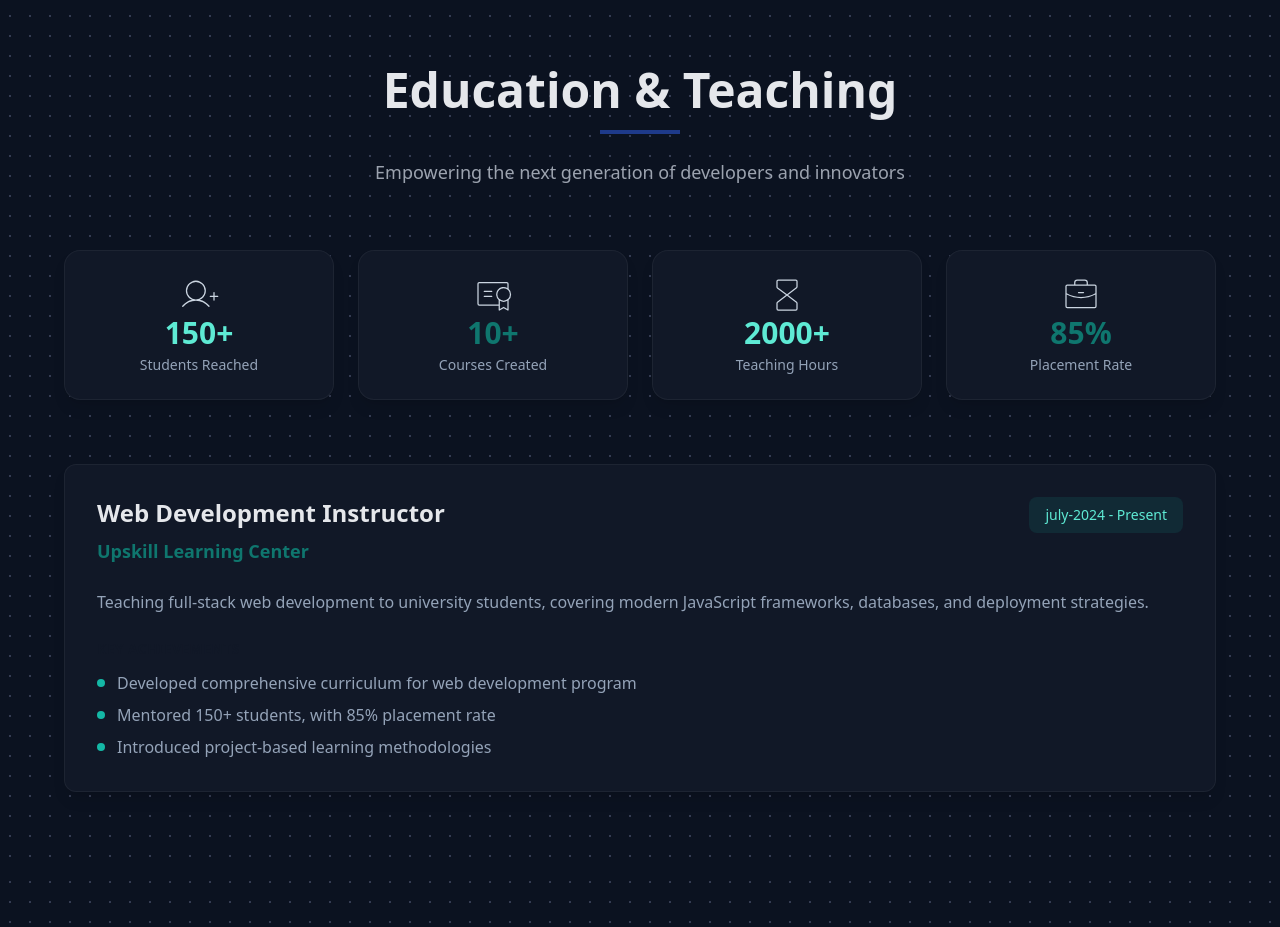
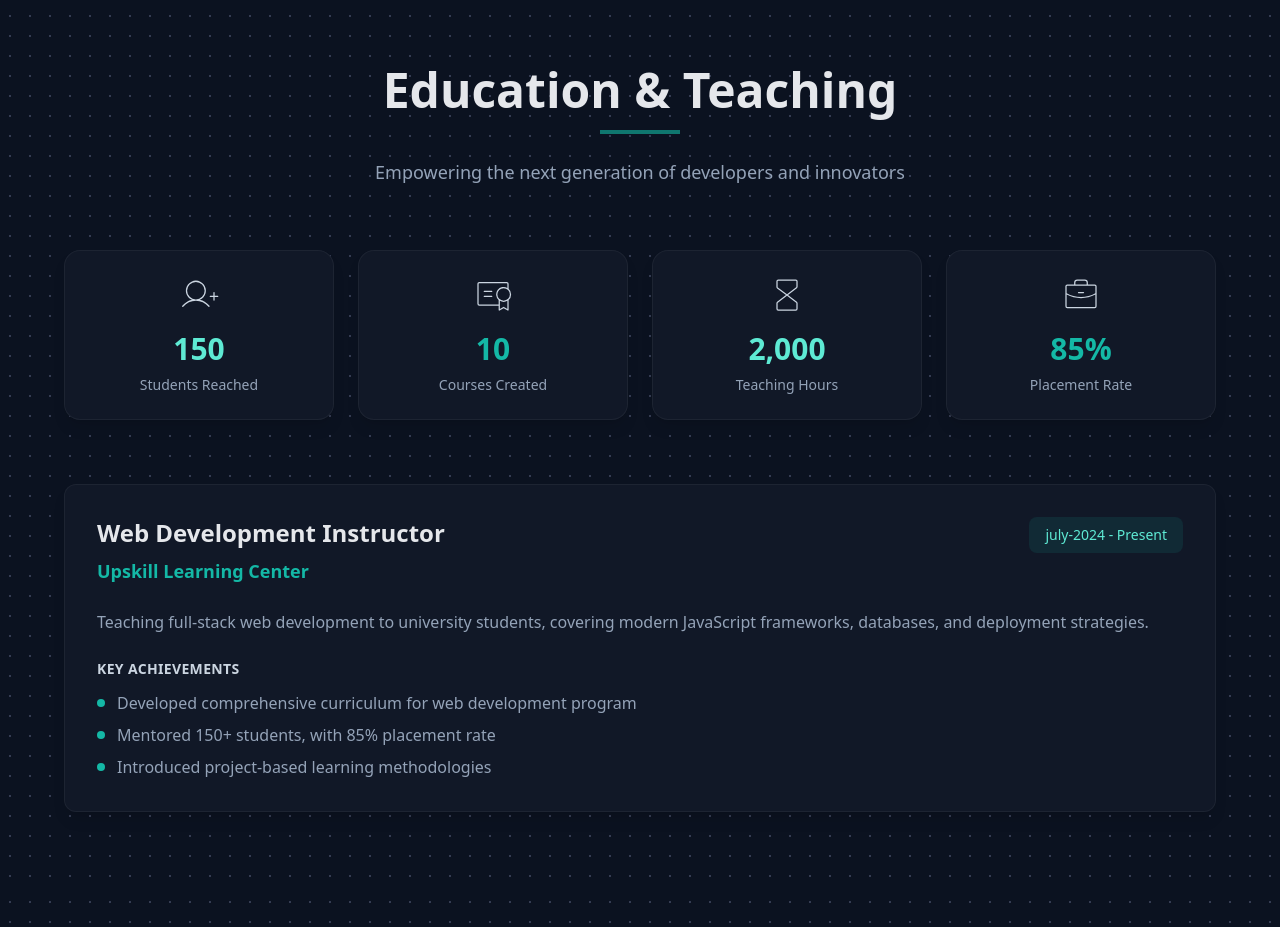
Before and after one commit to MuhdAddasHamdard/My-Protfolio, a React (Vite) app: page / in a window 1280 px wide. Shown: the part 3600-4527 px from the top of the page. Built offline with nearby package versions, Linux system fonts and the light colour scheme.

Commit message:
add animated stats to teaching component

```diff
--- a/package.json
+++ b/package.json
@@ -13,8 +13,10 @@
     "@phosphor-icons/react": "^2.1.10",
     "framer-motion": "^12.29.0",
     "react": "^19.2.0",
+    "react-countup": "^6.5.3",
     "react-dom": "^19.2.0",
-    "react-icons": "^5.6.0"
+    "react-icons": "^5.6.0",
+    "react-intersection-observer": "^10.0.3"
   },
   "devDependencies": {
     "@eslint/js": "^9.39.1",
--- a/src/components/Navbar.jsx
+++ b/src/components/Navbar.jsx
@@ -85,7 +85,7 @@ transition-colors duration-300
           <div className="flex items-center gap-2">
             <button
               onClick={() => setIsMobileMenuOpen(!isMobileMenuOpen)}
-              className="md:hidden dark:text-gray-400 p-2"
+              className="md:hidden  p-2"
             >
               {isMobileMenuOpen ? (
                 <XIcon size={24} color="#E5E7EB" weight="thin" />
--- a/src/components/Teaching.jsx
+++ b/src/components/Teaching.jsx
@@ -5,8 +5,12 @@ import {
   CertificateIcon,
   BriefcaseIcon,
 } from "@phosphor-icons/react";
+import CountUp from "react-countup";
+import { useInView } from "react-intersection-observer";
 import { portfolioData } from "../mock";
+
 const { teaching } = portfolioData;
+
 const impactStats = [
   {
     title: "Students Reached",
@@ -18,7 +22,7 @@ const impactStats = [
     title: "Courses Created",
     value: teaching.impact.coursesCreated,
     icon: CertificateIcon,
-    color: "text-teal-700",
+    color: "text-[#14B8A6]",
   },
   {
     title: "Teaching Hours",
@@ -30,30 +34,46 @@ const impactStats = [
     title: "Placement Rate",
     value: teaching.impact.placementRate,
     icon: BriefcaseIcon,
-    color: "text-teal-700",
+    color: "text-[#14B8A6]",
   },
 ];
+
+const AnimatedStat = ({ value, suffix = "" }) => {
+  const [ref, inView] = useInView({
+    triggerOnce: true,
+    threshold: 0.3,
+  });
+
+  return (
+    <div ref={ref}>
+      {inView && (
+        <CountUp end={parseInt(value)} duration={2.2} suffix={suffix} />
+      )}
+    </div>
+  );
+};
 
 const Teaching = () => {
   const { teaching } = portfolioData;
 
   return (
-    <section id="teaching" className="py-20 bg-dot-light bg-[#0B1220] ">
+    <section id="teaching" className="py-20 bg-dot-light bg-[#0B1220]">
       <div className="container mx-auto px-6 lg:px-12">
         <div className="max-w-6xl mx-auto">
           {/* Section Header */}
           <header className="text-center mb-16">
-            <h2 className="text-4xl lg:text-5xl font-bold  mb-4">
+            <h2 className="text-4xl lg:text-5xl font-bold mb-4 text-text">
               Education & Teaching
             </h2>
-            <div className="w-20 h-1 bg-blue-900 mx-auto mb-6"></div>
-            <p className="text-lg text-gray-400 max-w-2xl mx-auto">
+
+            <div className="w-20 h-1 bg-[#0F766E] mx-auto mb-6"></div>
+
+            <p className="text-lg text-muted max-w-2xl mx-auto">
               Empowering the next generation of developers and innovators
             </p>
           </header>
 
           {/* Impact Stats */}
-
           <div className="grid sm:grid-cols-2 lg:grid-cols-4 gap-6 mb-16">
             {impactStats.map((stat, index) => {
               const Icon = stat.icon;
@@ -61,17 +81,43 @@ const Teaching = () => {
               return (
                 <div
                   key={index}
-                  className="bg-[#111827]
-border border-white/5 backdrop-blur-md rounded-2xl shadow-lg p-6 flex flex-col items-center justify-center transition text-center"
+                  className="
+                    group
+                    bg-[#111827]
+                    border border-white/5
+                    backdrop-blur-md
+                    rounded-2xl
+                    shadow-lg
+                    p-6
+                    flex flex-col
+                    items-center
+                    justify-center
+                    text-center
+                    transition-all
+                    duration-300
+                    hover:border-[#14B8A6]/30
+                    hover:-translate-y-1
+                    hover:shadow-[0_10px_30px_rgba(15,118,110,0.15)]
+                  "
                 >
                   <Icon
                     size={40}
-                    className="text-slate-300 group-hover:text-white transition-colors"
+                    className="
+                      text-slate-300
+                      mb-4
+                      transition-colors
+                      duration-300
+                      group-hover:text-[#5EEAD4]
+                    "
                     weight="thin"
                   />
 
-                  <div className={`text-3xl font-bold mb-1 ${stat.color}`}>
-                    {stat.value}
+                  <div className={`text-3xl font-bold mb-2 ${stat.color}`}>
+                    {stat.title === "Placement Rate" ? (
+                      <AnimatedStat value={stat.value} suffix="%" />
+                    ) : (
+                      <AnimatedStat value={stat.value} />
+                    )}
                   </div>
 
                   <div className="text-sm text-muted font-medium">
@@ -87,18 +133,43 @@ border border-white/5 backdrop-blur-md rounded-2xl shadow-lg p-6 flex flex-col i
             {teaching.experience.map((exp, index) => (
               <div
                 key={index}
-                className="bg-[#111827] border border-white/5  backdrop-blur-md transition  p-8 rounded-xl shadow-lg"
+                className="
+                  bg-[#111827]
+                  border border-white/5
+                  backdrop-blur-md
+                  transition-all
+                  duration-300
+                  p-8
+                  rounded-xl
+                  shadow-lg
+                  hover:border-[#14B8A6]/20
+                "
               >
-                <div className="flex flex-col lg:flex-row lg:items-start lg:justify-between mb-4 ">
+                <div className="flex flex-col lg:flex-row lg:items-start lg:justify-between mb-4">
                   <div>
-                    <h3 className="text-2xl font-bold text-text  mb-2">
+                    <h3 className="text-2xl font-bold text-text mb-2">
                       {exp.role}
                     </h3>
-                    <p className="text-lg text-teal-700 font-semibold mb-2">
+
+                    <p className="text-lg text-[#14B8A6] font-semibold mb-2">
                       {exp.institution}
                     </p>
                   </div>
-                  <div className="inline-flex items-center gap-2 px-4 py-2 bg-[#0F766E]/20  text-[#5EEAD4] text-sm font-medium rounded-lg">
+
+                  <div
+                    className="
+                      inline-flex
+                      items-center
+                      gap-2
+                      px-4
+                      py-2
+                      bg-[#0F766E]/20
+                      text-[#5EEAD4]
+                      text-sm
+                      font-medium
+                      rounded-lg
+                    "
+                  >
                     {exp.period}
                   </div>
                 </div>
@@ -108,12 +179,14 @@ border border-white/5 backdrop-blur-md rounded-2xl shadow-lg p-6 flex flex-col i
                 </p>
 
                 <div className="space-y-2">
-                  <h4 className="text-sm font-bold text-gray-900 uppercase tracking-wide mb-3">
+                  <h4 className="text-sm font-bold text-slate-300 uppercase tracking-wide mb-3">
                     Key Achievements
                   </h4>
+
                   {exp.achievements.map((achievement, idx) => (
                     <div key={idx} className="flex items-start gap-3">
-                      <div className="w-2 h-2 bg-teal-500 rounded-full mt-2 flex-shrink-0"></div>
+                      <div className="w-2 h-2 bg-[#14B8A6] rounded-full mt-2 flex-shrink-0"></div>
+
                       <p className="text-muted">{achievement}</p>
                     </div>
                   ))}
```
Also changed, not shown: 1 other file (tests, documents, lock files or other folders).
